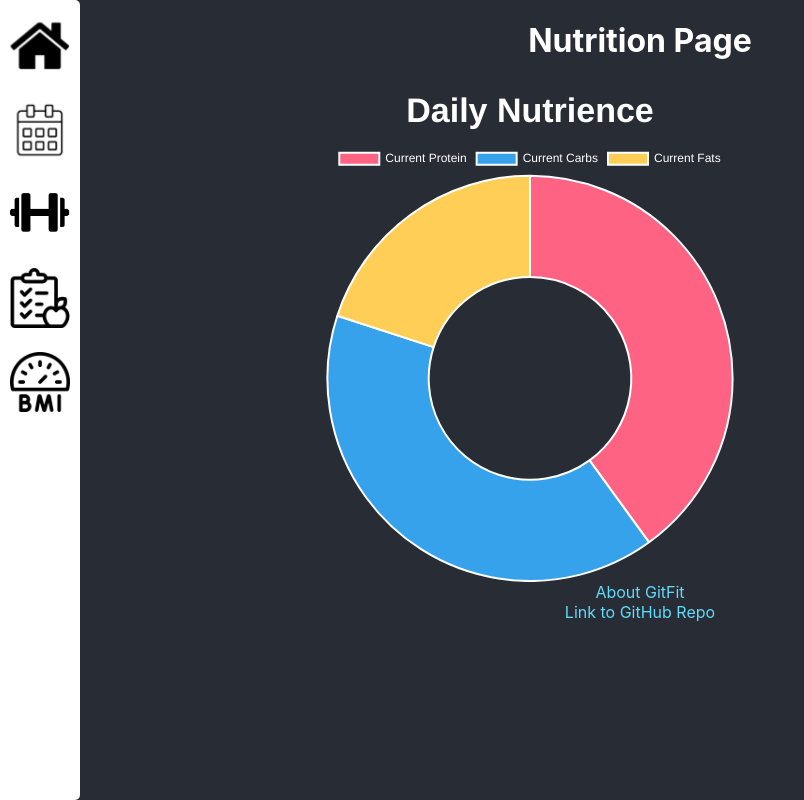
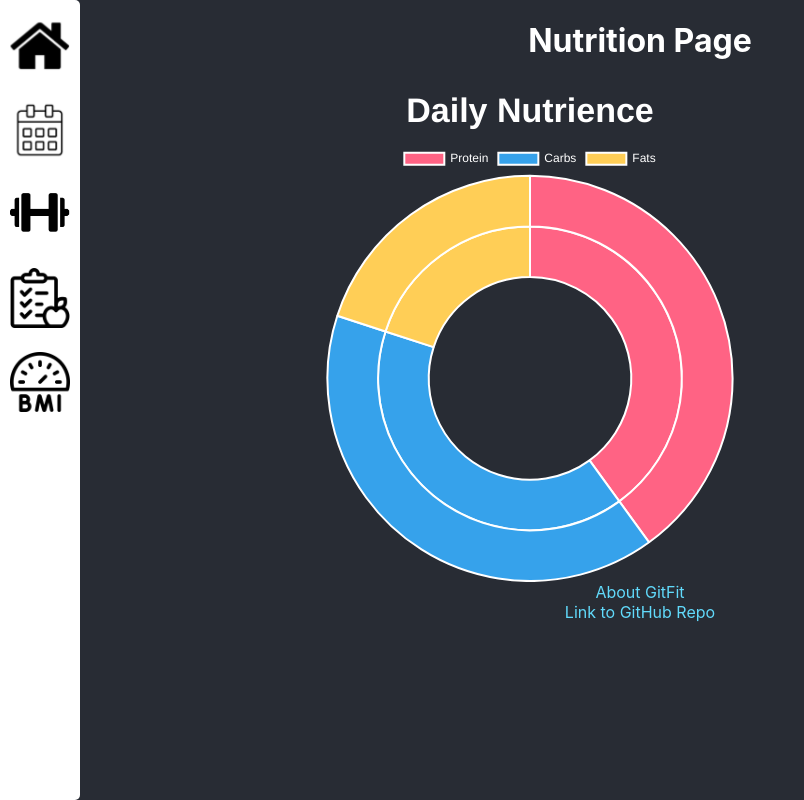
Before and after one commit to LukeSandsor/GitFit-App, a React (Create React App) app in the folder frontend/: page /#/nutrition in a window 1280 px wide. Shown: the whole page, without its empty margins (0-804 px from the left). Built offline with nearby package versions, Linux system fonts and the light colour scheme.

Commit message:
Doughnut chart now shows target and current nutritional breakdown

```diff
--- a/frontend/src/DoughnutChart.js
+++ b/frontend/src/DoughnutChart.js
@@ -4,14 +4,25 @@ import {Doughnut} from "react-chartjs-2";
 // Chart.register(ArcElement, LineController, LineElement, PointElement, LinearScale, Title, Legend);
 import Chart from 'chart.js/auto'
 
+Chart.overrides.doughnut.plugins.tooltip.callbacks.label = function (context) {
+    return context.parsed * 100 + '%';
+};
+Chart.overrides.doughnut.plugins.tooltip.callbacks.title = function (context) {
+    console.log(context);
+    return context[0].dataset.label + " " + context[0].label;
+};
+Chart.overrides.doughnut.plugins.tooltip.titleFont = {weight: "bold", size: 16};
+Chart.overrides.doughnut.plugins.tooltip.titleAlign = 'center';
+Chart.overrides.doughnut.plugins.tooltip.bodyFont = {weight: "bold", size: 14};
+Chart.overrides.doughnut.plugins.tooltip.bodyAlign = 'center';
+Chart.overrides.doughnut.plugins.tooltip.boxPadding = 10;
+
 function DoughnutChart() {
     const data = {
-        //labels: ['Current Protein', 'Current Carbs', 'Current Fats', 'Target Protein', 'Target Carbs', 'Target Fats'],
-        labels: ['Current Protein', 'Current Carbs', 'Current Fats'],
+        labels: ['Protein', 'Carbs', 'Fats'],
         datasets: [
             {
-                label: "Current Breakdown",
-                labels: ['Current Protein', 'Current Carbs', 'Current Fats'],
+                label: "Current",
                 data: [0.4, 0.4, 0.2],
                 backgroundColor: ["#FF6384", "#36A2EB", "#FFCE56"],
                 hoverBackgroundColor: ["#FF6384", "#36A2EB", "#FFCE56"],
@@ -19,16 +30,15 @@ function DoughnutChart() {
                 borderWidth: 2,
                 legend: {display: true}
             },
-            // {
-            //     label: "Target Breakdown",
-            //     labels: ['Target Protein', 'Target Carbs', 'Target Fats'],
-            //     data: [0.4, 0.4, 0.2],
-            //     backgroundColor: ["#FF6384", "#36A2EB", "#FFCE56"],
-            //     hoverBackgroundColor: ["#FF6384", "#36A2EB", "#FFCE56"],
-            //     hoverOffset: 10,
-            //     borderWidth: 2,
-            //     legend: {display: true}
-            // }
+            {
+                label: "Target",
+                data: [0.4, 0.4, 0.2],
+                backgroundColor: ["#FF6384", "#36A2EB", "#FFCE56"],
+                hoverBackgroundColor: ["#FF6384", "#36A2EB", "#FFCE56"],
+                hoverOffset: 10,
+                borderWidth: 2,
+                legend: {display: true}
+            }
         ]
       };
 
@@ -48,10 +58,10 @@ function DoughnutChart() {
                     color: "white"
                 },
                 onClick: () => {}
-            }
+            },
+            maintainAspectRatio: true,
+            responsive: true,
         },
-        maintainAspectRatio: true,
-        responsive: true,
       };
 
     return (
```
